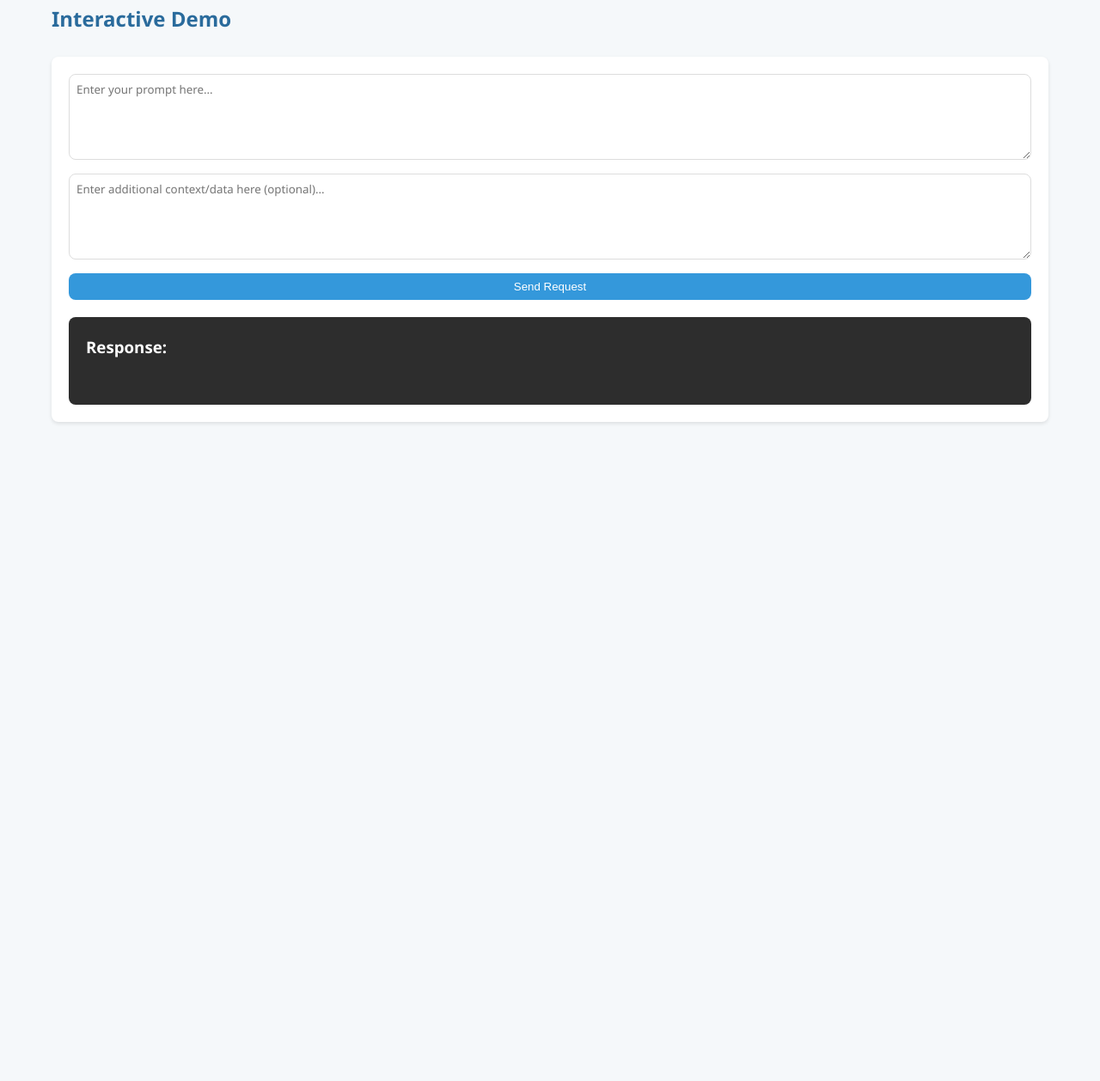
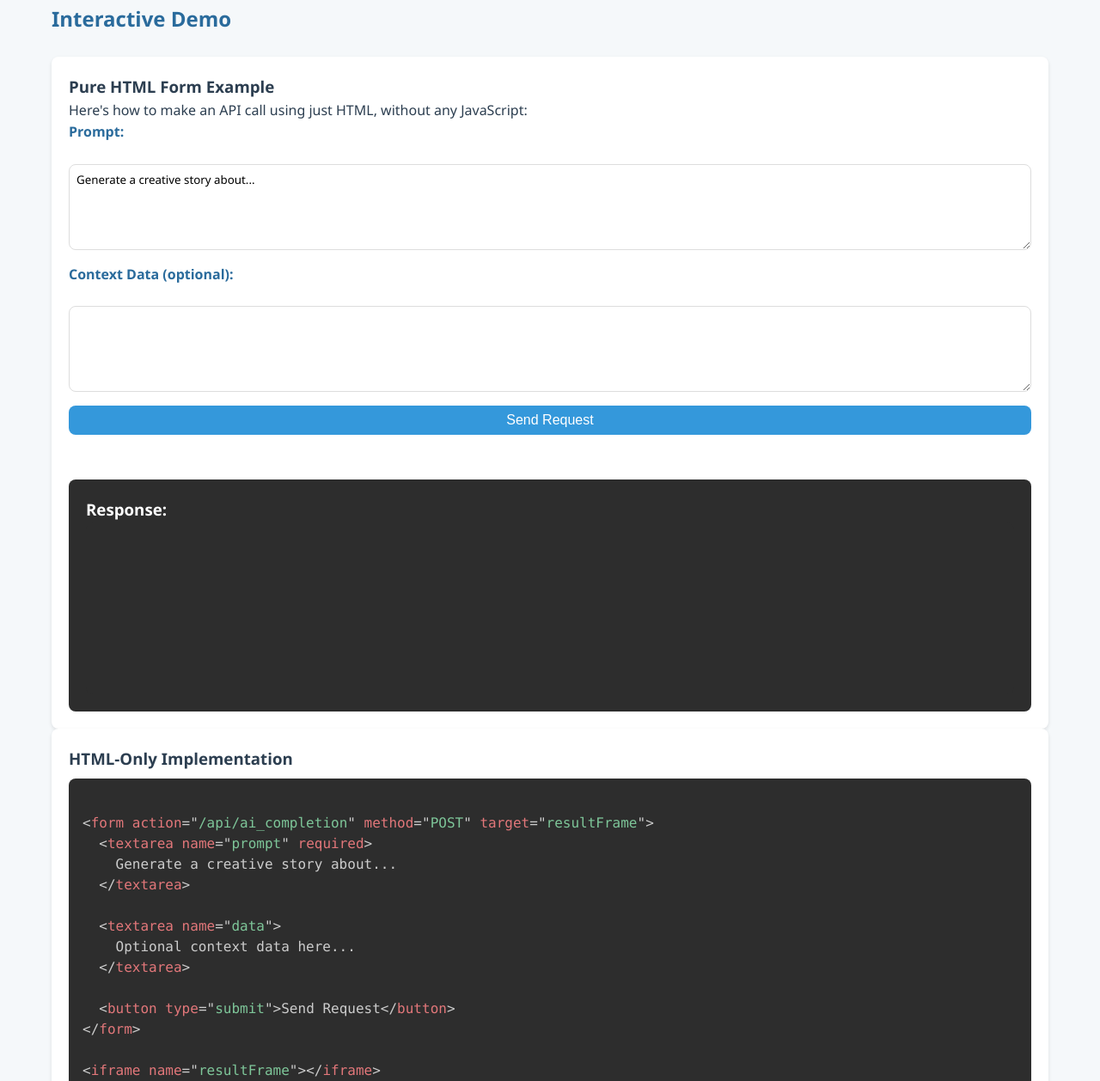
Before and after one commit to websimapi/websim-understanding-the-language-model-api, a plain HTML site: page index.html in a window 1280 px wide. Shown: the part 3320-4578 px from the top of the page at 86% size. Before the commit the page ends 3879 px from the top, so only its background shows below. Drawn offline with nearby package versions, Linux system fonts and the light colour scheme.

Commit message:
v2: explain a way to do an api LLM call purely from html using a POST form

```diff
--- a/index.html
+++ b/index.html
@@ -152,6 +152,46 @@ async function getChatResponse(messages) {
 
     <section id="interactive-demo">
       <h2>Interactive Demo</h2>
+
+      <div class="demo-container">
+        <h3>Pure HTML Form Example</h3>
+        <p>Here's how to make an API call using just HTML, without any JavaScript:</p>
+        <form action="/api/ai_completion" method="POST" target="resultFrame" class="html-form">
+          <div class="input-section">
+            <label for="prompt">Prompt:</label>
+            <textarea name="prompt" id="prompt" required>Generate a creative story about...</textarea>
+
+            <label for="data">Context Data (optional):</label>
+            <textarea name="data" id="data"></textarea>
+
+            <button type="submit" class="submit-btn">Send Request</button>
+          </div>
+        </form>
+        <div class="output-section">
+          <h3>Response:</h3>
+          <iframe name="resultFrame" id="resultFrame" class="result-frame"></iframe>
+        </div>
+      </div>
+
+      <div class="code-example">
+        <h3>HTML-Only Implementation</h3>
+        <pre><code class="language-html">
+&lt;form action="/api/ai_completion" method="POST" target="resultFrame"&gt;
+  &lt;textarea name="prompt" required&gt;
+    Generate a creative story about...
+  &lt;/textarea&gt;
+
+  &lt;textarea name="data"&gt;
+    Optional context data here...
+  &lt;/textarea&gt;
+
+  &lt;button type="submit"&gt;Send Request&lt;/button&gt;
+&lt;/form&gt;
+
+&lt;iframe name="resultFrame"&gt;&lt;/iframe&gt;</code></pre>
+      </div>
+
+      <h3>JavaScript Demo</h3>
       <div class="demo-container">
         <div class="input-section">
           <textarea id="promptInput" placeholder="Enter your prompt here..."></textarea>
--- a/style.css
+++ b/style.css
@@ -153,6 +153,50 @@ textarea {
   font-family: monospace;
 }
 
+.html-form {
+  display: flex;
+  flex-direction: column;
+  gap: 1rem;
+  margin-bottom: 2rem;
+}
+
+.html-form label {
+  font-weight: bold;
+  color: var(--primary-color);
+  margin-bottom: 0.5rem;
+  display: block;
+}
+
+.result-frame {
+  width: 100%;
+  min-height: 200px;
+  border: none;
+  background: var(--code-background);
+  border-radius: var(--border-radius);
+  padding: var(--spacing);
+  color: white;
+  font-family: monospace;
+}
+
+.submit-btn {
+  background-color: var(--secondary-color);
+  color: white;
+  border: none;
+  padding: 0.5rem 1rem;
+  border-radius: var(--border-radius);
+  cursor: pointer;
+  transition: background-color 0.3s ease;
+  font-size: 1rem;
+}
+
+.submit-btn:hover {
+  background-color: var(--primary-color);
+}
+
+.demo-container + .demo-container {
+  margin-top: 2rem;
+}
+
 @media (max-width: 768px) {
   .practices-grid {
     grid-template-columns: 1fr;
```
